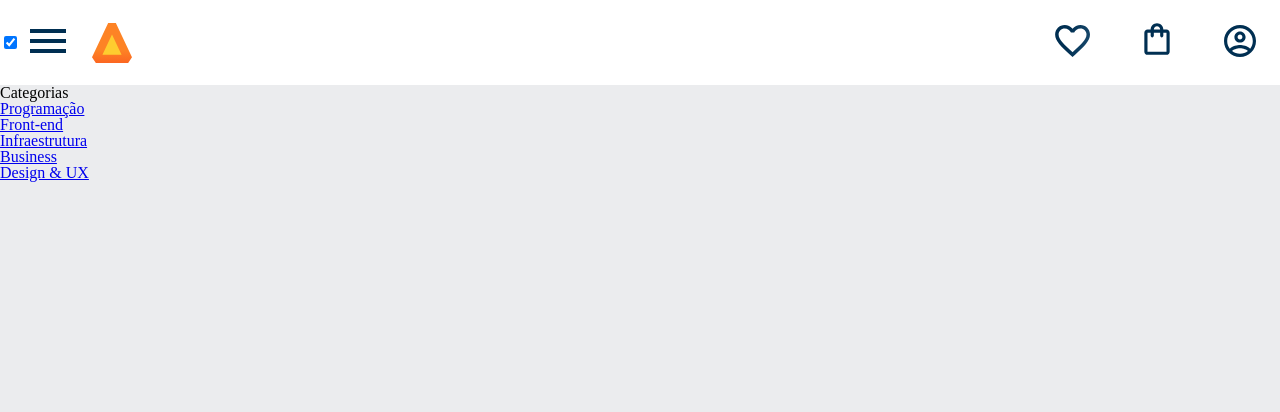
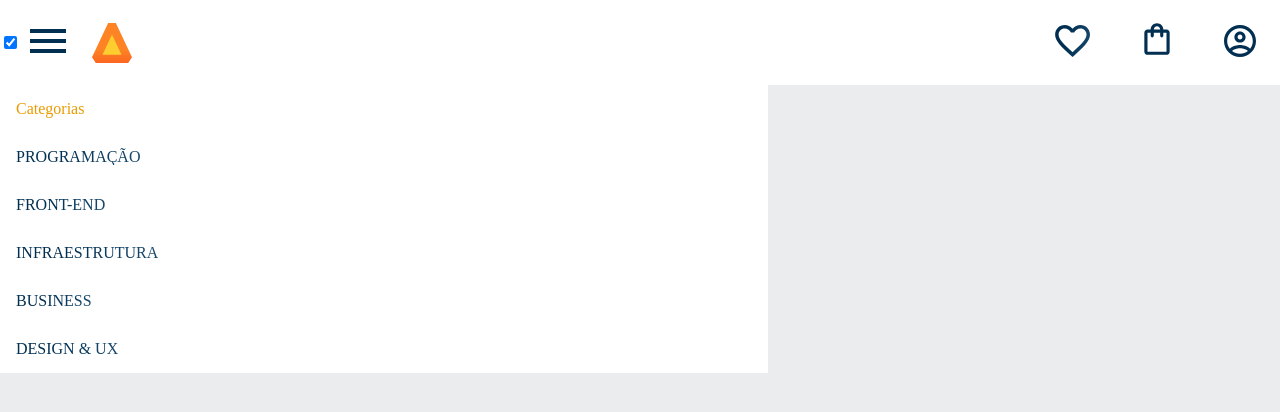
Before and after one commit to marcospaulopaiva/alura-html-css-mobile-first-responsiveness, a plain HTML site: page index.html in a window 1280 px wide. Both pictures are taken after a click on the checkbox 10 px from the left and 42 px from the top of the page. Drawn offline with Linux system fonts and the light colour scheme.

Commit message:
Aula 2.3 - Customizando o Menu Hambúrguer

```diff
--- a/styles.css
+++ b/styles.css
@@ -3,6 +3,8 @@
 :root {
   --cor-de-fundo: #ebecee;
   --branco: #ffffff;
+  --laranja: #eb9b00;
+  --azul-degrade: linear-gradient(97.54deg, #002F52 35.49%, #326589 165.37%);
 }
 
 body {
--- a/styles/header.css
+++ b/styles/header.css
@@ -28,8 +28,26 @@
   display: none;
   position: absolute;
   top: 100%;
+  width: 60vw;
 }
 
 .container__botao:checked~.lista-menu {
   display: block;
 }
+
+.lista-menu__titulo, .lista-menu__item {
+  padding: 1em;
+  background-color: var(--branco);
+}
+
+.lista-menu__titulo {
+  color: var(--laranja);
+}
+
+.lista-menu__link {
+  background: var(--azul-degrade);
+  -webkit-background-clip: text;
+  -webkit-text-fill-color: transparent;
+  background-clip: text;
+  text-transform: uppercase;
+}
```
